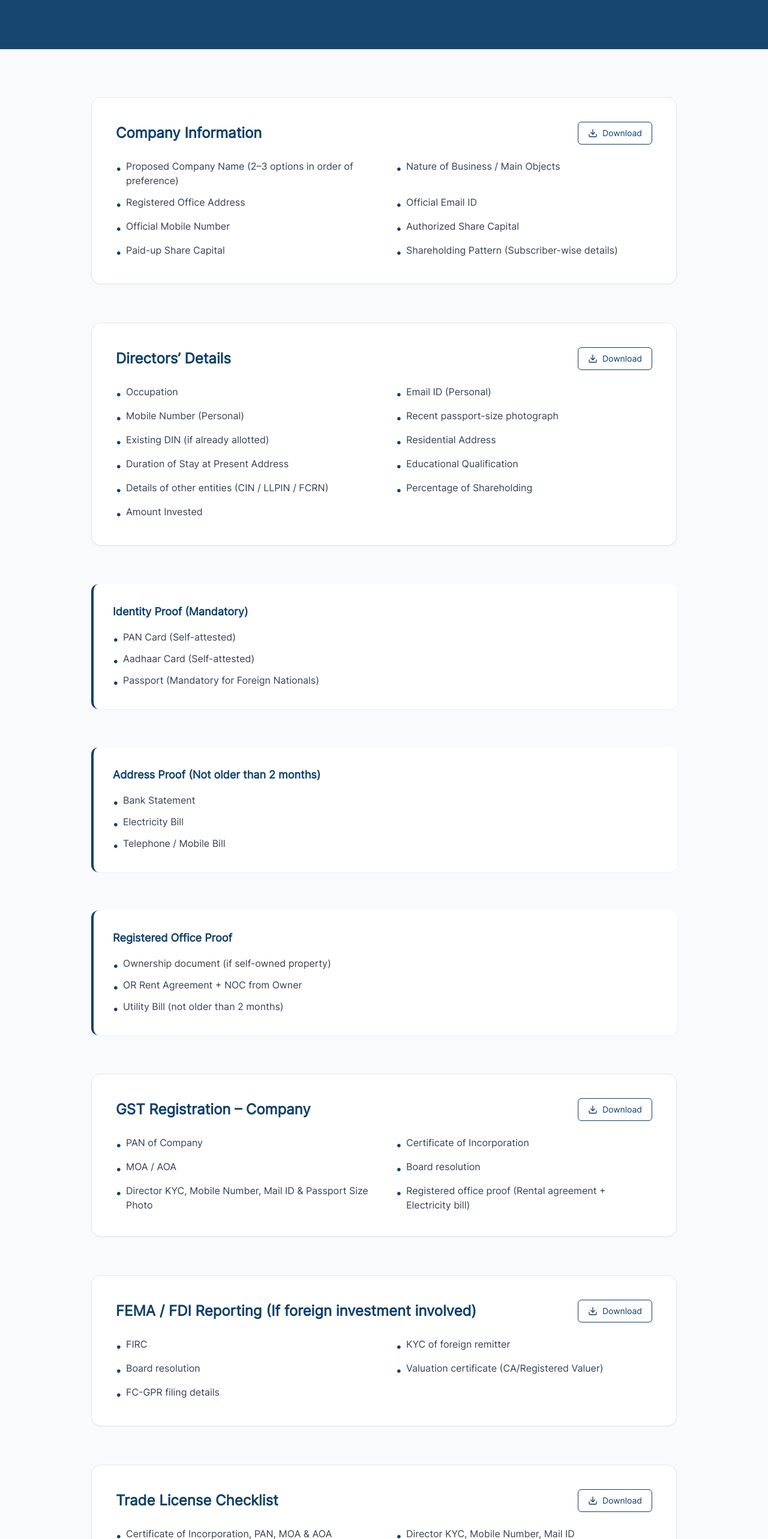
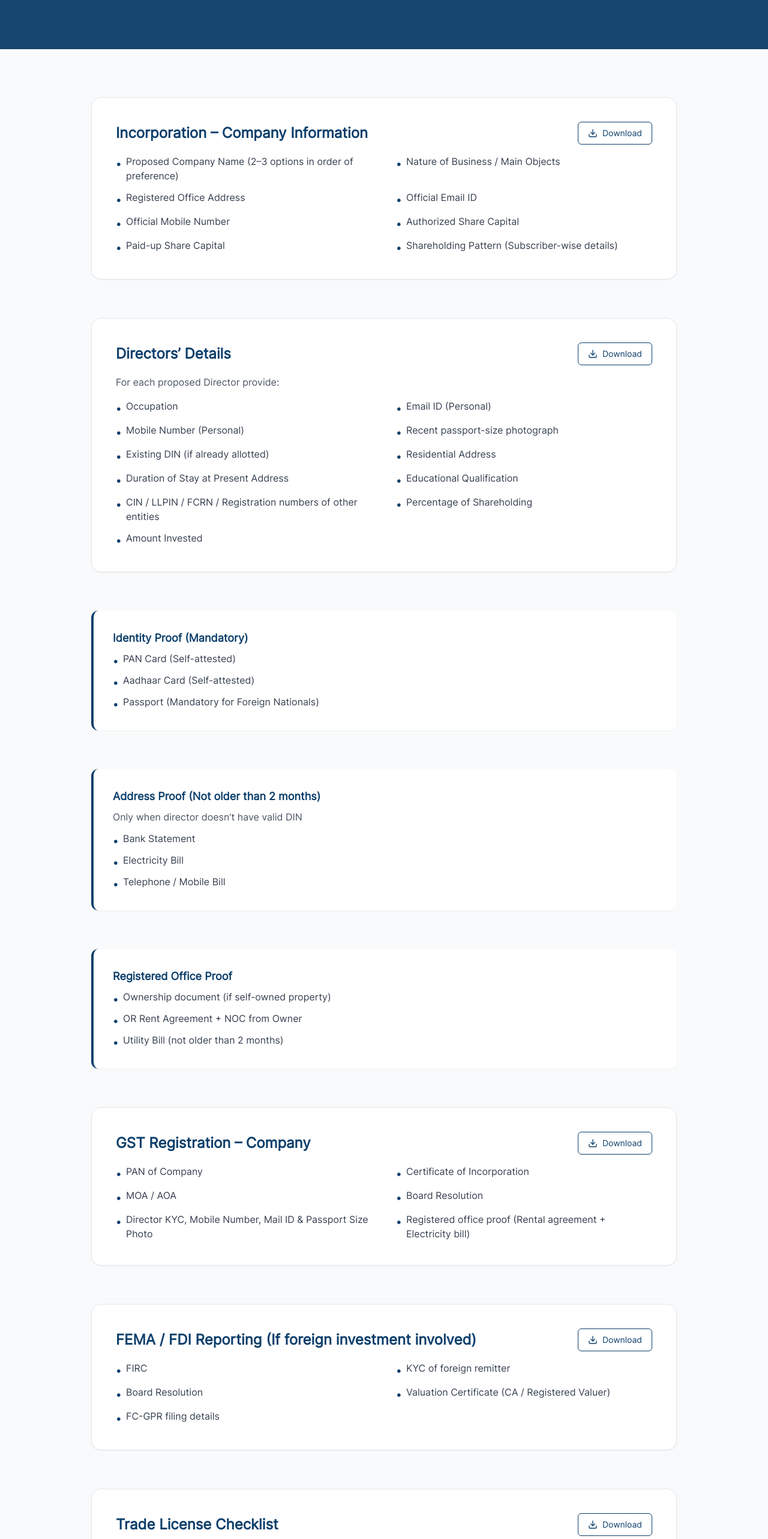
Before and after one commit to surendra-crax/dappina, a Next.js app: page /resources/private-limited in a window 1280 px wide. Shown: the part 234-2800 px from the top of the page at 60% size. Built offline with nearby package versions, Linux system fonts and the light colour scheme; grey boxes are pictures that could not be loaded.

Commit message:
Update page.tsx

```diff
--- a/src/app/resources/private-limited/page.tsx
+++ b/src/app/resources/private-limited/page.tsx
@@ -33,9 +33,9 @@ export default function PrivateLimitedPage() {
       <section className="py-20 bg-gray-50">
         <div className="max-w-5xl mx-auto px-6 space-y-16">
 
-          {/* COMPANY INFORMATION */}
+          {/* INCORPORATION */}
           <Section
-            title="Company Information"
+            title="Incorporation – Company Information"
             items={[
               "Proposed Company Name (2–3 options in order of preference)",
               "Nature of Business / Main Objects",
@@ -48,9 +48,9 @@ export default function PrivateLimitedPage() {
             ]}
           />
 
-          {/* DIRECTORS DETAILS */}
           <Section
             title="Directors’ Details"
+            subtitle="For each proposed Director provide:"
             items={[
               "Occupation",
               "Email ID (Personal)",
@@ -60,7 +60,7 @@ export default function PrivateLimitedPage() {
               "Residential Address",
               "Duration of Stay at Present Address",
               "Educational Qualification",
-              "Details of other entities (CIN / LLPIN / FCRN)",
+              "CIN / LLPIN / FCRN / Registration numbers of other entities",
               "Percentage of Shareholding",
               "Amount Invested"
             ]}
@@ -77,6 +77,7 @@ export default function PrivateLimitedPage() {
 
           <SubSection
             title="Address Proof (Not older than 2 months)"
+            subtitle="Only when director doesn’t have valid DIN"
             items={[
               "Bank Statement",
               "Electricity Bill",
@@ -100,7 +101,7 @@ export default function PrivateLimitedPage() {
               "PAN of Company",
               "Certificate of Incorporation",
               "MOA / AOA",
-              "Board resolution",
+              "Board Resolution",
               "Director KYC, Mobile Number, Mail ID & Passport Size Photo",
               "Registered office proof (Rental agreement + Electricity bill)"
             ]}
@@ -112,8 +113,8 @@ export default function PrivateLimitedPage() {
             items={[
               "FIRC",
               "KYC of foreign remitter",
-              "Board resolution",
-              "Valuation certificate (CA/Registered Valuer)",
+              "Board Resolution",
+              "Valuation Certificate (CA / Registered Valuer)",
               "FC-GPR filing details"
             ]}
           />
@@ -122,9 +123,9 @@ export default function PrivateLimitedPage() {
           <Section
             title="Trade License Checklist"
             items={[
-              "Certificate of Incorporation, PAN, MOA & AOA",
+              "Certificate of Incorporation, PAN, MOA & AOA of the company",
               "Director KYC, Mobile Number, Mail ID",
-              "Address proof of business premises",
+              "Address proof of business premises (Rental agreement + Electricity bill)",
               "Total space in square feet",
               "Business activity details",
               "Mobile & Email of Company",
@@ -136,8 +137,8 @@ export default function PrivateLimitedPage() {
           <Section
             title="Professional Tax Registration (PTRC/PTEC)"
             items={[
-              "Certificate of Incorporation, PAN, MOA & AOA",
-              "Director KYC",
+              "Certificate of Incorporation, PAN, MOA & AOA of the company",
+              "Director KYC, Mobile Number, Mail ID",
               "Bank proof (Cancelled Cheque)",
               "Employee details (if applicable)",
               "GST Certificate (if registered)"
@@ -148,8 +149,8 @@ export default function PrivateLimitedPage() {
           <Section
             title="MSME (Udyam) Registration"
             items={[
-              "Certificate of Incorporation, PAN, MOA & AOA",
-              "Director KYC",
+              "Certificate of Incorporation, PAN, MOA & AOA of the company",
+              "Director KYC, Mobile Number, Mail ID",
               "Business activity details",
               "Address of business premises",
               "Mobile & Mail ID of the company"
@@ -161,8 +162,8 @@ export default function PrivateLimitedPage() {
             title="Shops & Establishment"
             items={[
               "Certificate of Incorporation, PAN",
-              "Director KYC",
-              "Registered office proof",
+              "Director KYC, Mobile Number, Mail ID",
+              "Registered office proof (Rental agreement + Electricity bill)",
               "Employee details",
               "Telugu Name Board",
               "Nature of Business"
@@ -175,32 +176,59 @@ export default function PrivateLimitedPage() {
             items={[
               "Certificate of Incorporation",
               "PAN of Company",
-              "Registered Office Address",
+              "Registered Office Address (Rental agreement + Electricity bill)",
               "Email ID & Mobile Number",
-              "Director KYC",
-              "Employee list",
-              "Date of crossing threshold",
+              "Director KYC, Mobile Number, Mail ID",
+              "Employee list (Name, Gender & Salary)",
+              "Date of crossing threshold (20 employees for PF & 10 employees for ESI)",
               "Cancelled Cheque"
             ]}
           />
 
           {/* CLRA */}
           <Section
-            title="CLRA – Contractor License Checklist"
+            title="CLRA – Contractor License (Company Documents)"
             items={[
               "Certificate of Incorporation",
               "PAN of Company",
               "MOA & AOA",
-              "S&E Certificate",
+              "S&E Certificate of the company"
+            ]}
+          />
+
+          <SubSection
+            title="Principal Employer Documents"
+            items={[
               "Copy of CLRA Registration Certificate (Form II)",
-              "Form V",
-              "Work Order / Contract Agreement",
+              "Form V (Certificate issued by Principal Employer)",
+              "Work Order / Contract Agreement"
+            ]}
+          />
+
+          <SubSection
+            title="Establishment & Contract Details"
+            items={[
               "Address of Work Location",
               "Nature of Work / Scope of Contract",
               "Duration of Contract",
-              "Maximum number of contract labour proposed",
-              "Authorized Signatory PAN & Aadhaar",
-              "Employee list"
+              "Maximum number of contract labour proposed"
+            ]}
+          />
+
+          <SubSection
+            title="Directors / Authorized Signatory Details"
+            items={[
+              "PAN & Aadhaar",
+              "Address Proof",
+              "Mobile Number & Email ID"
+            ]}
+          />
+
+          <SubSection
+            title="Employee / Labour Details"
+            items={[
+              "Proposed number of contract labour",
+              "List of employees"
             ]}
           />
 
@@ -210,17 +238,21 @@ export default function PrivateLimitedPage() {
   );
 }
 
-/* REUSABLE SECTION */
-function Section({ title, items }: { title: string; items: string[] }) {
+/* SECTION */
+function Section({ title, subtitle, items }) {
   return (
     <div className="bg-white rounded-2xl border border-gray-200 shadow-sm p-10">
-      <div className="flex justify-between items-center mb-6">
+      <div className="flex justify-between items-center mb-4">
         <h2 className="text-2xl font-semibold text-primary">{title}</h2>
         <button className="flex items-center text-sm font-medium text-primary border border-primary px-4 py-2 rounded-md hover:bg-primary hover:text-white transition">
           <Download className="w-4 h-4 mr-2" />
           Download
         </button>
       </div>
+
+      {subtitle && (
+        <p className="text-gray-600 mb-4">{subtitle}</p>
+      )}
 
       <ul className="grid md:grid-cols-2 gap-y-3 gap-x-10 text-gray-700">
         {items.map((item, i) => (
@@ -234,11 +266,12 @@ function Section({ title, items }: { title: string; items: string[] }) {
   );
 }
 
-/* SUB SECTION (Indented Block) */
-function SubSection({ title, items }: { title: string; items: string[] }) {
+/* SUBSECTION */
+function SubSection({ title, subtitle, items }) {
   return (
     <div className="bg-white border-l-4 border-primary rounded-xl shadow-sm p-8">
-      <h3 className="text-lg font-semibold text-primary mb-4">{title}</h3>
+      <h3 className="text-lg font-semibold text-primary mb-2">{title}</h3>
+      {subtitle && <p className="text-gray-600 mb-3">{subtitle}</p>}
       <ul className="space-y-2 text-gray-700">
         {items.map((item, i) => (
           <li key={i} className="flex items-start gap-2">
```
